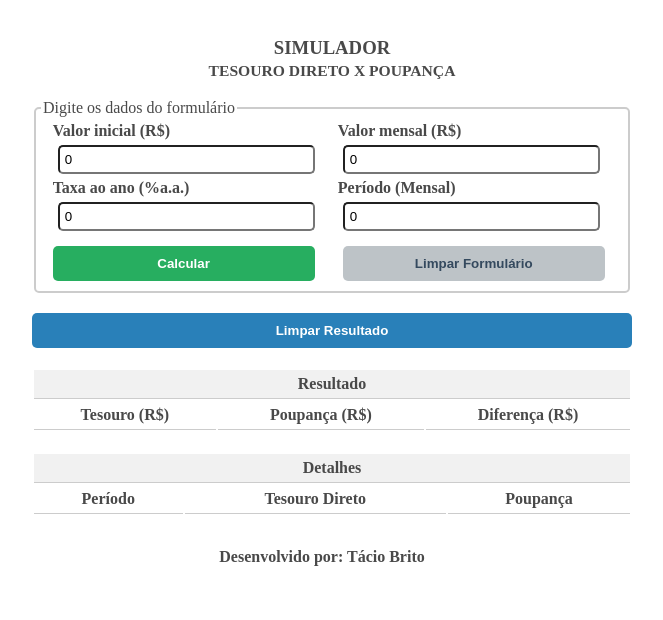
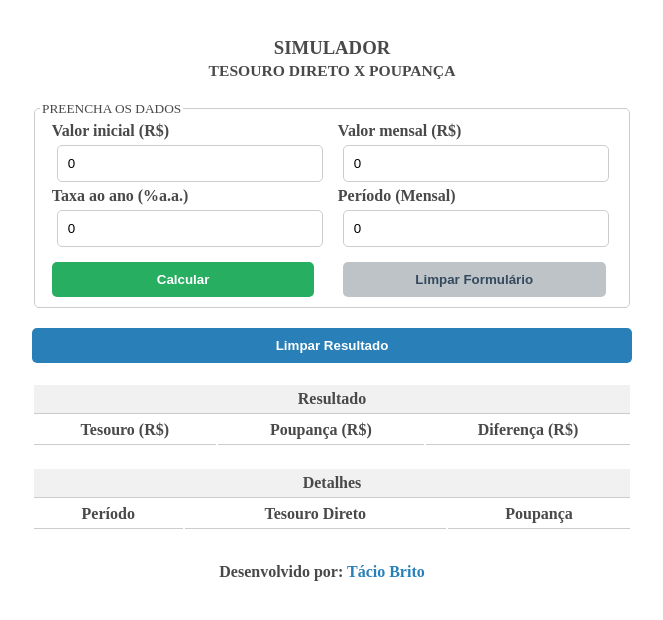
Before and after one commit to taciobrito/JavaScript, a plain HTML site: page calculo_tesouro_direto/index.html in a window 1280 px wide. Shown: the whole page, without its empty margins (318-981 px from the left). Drawn offline with Linux system fonts and the light colour scheme.

Commit message:
Ajustes estilo formulário

```diff
--- a/calculo_tesouro_direto/estilo.css
+++ b/calculo_tesouro_direto/estilo.css
@@ -45,8 +45,9 @@
 
 input{
 	width: 93%;
+	border: solid 1px #ccc;
 	border-radius: 5px;
-	padding: 5px;
+	padding: 10px;
 	margin: 5px;
 }
 
@@ -59,8 +60,12 @@
 
 fieldset{
 	border-radius: 5px;
-	border: solid 2px #ccc;
+	border: solid 1px #ccc;
 	padding: 5px;
+}
+
+legend {
+	text-transform: uppercase;
 }
 
 .calcular button{
@@ -125,6 +130,15 @@
 	color: #494949;
 }
 
+.footer a {
+	text-decoration: none;
+	color: #2980b9;
+}
+
+.footer a:hover {
+	text-decoration: underline;
+}
+
 .grid_metade {
 	width: 45%;
 	float: left;
--- a/calculo_tesouro_direto/index.html
+++ b/calculo_tesouro_direto/index.html
@@ -16,7 +16,7 @@
 
 		<form class="calcular">
 			<fieldset>
-				<legend>Digite os dados do formulário</legend>
+				<legend><small>Preencha os dados</small></legend>
 
 				<div class="grid_metade">
 					<label for="valor_inicial">Valor inicial (R$)</label>
@@ -87,7 +87,7 @@
 </div>
 
 <div class="footer">
-	<h4>Desenvolvido por: Tácio Brito</h4>
+	<h4>Desenvolvido por: <a href="https://github.com/taciobrito" target="_blank">Tácio Brito</a></h4>
 </div>
 
 <script>
```
